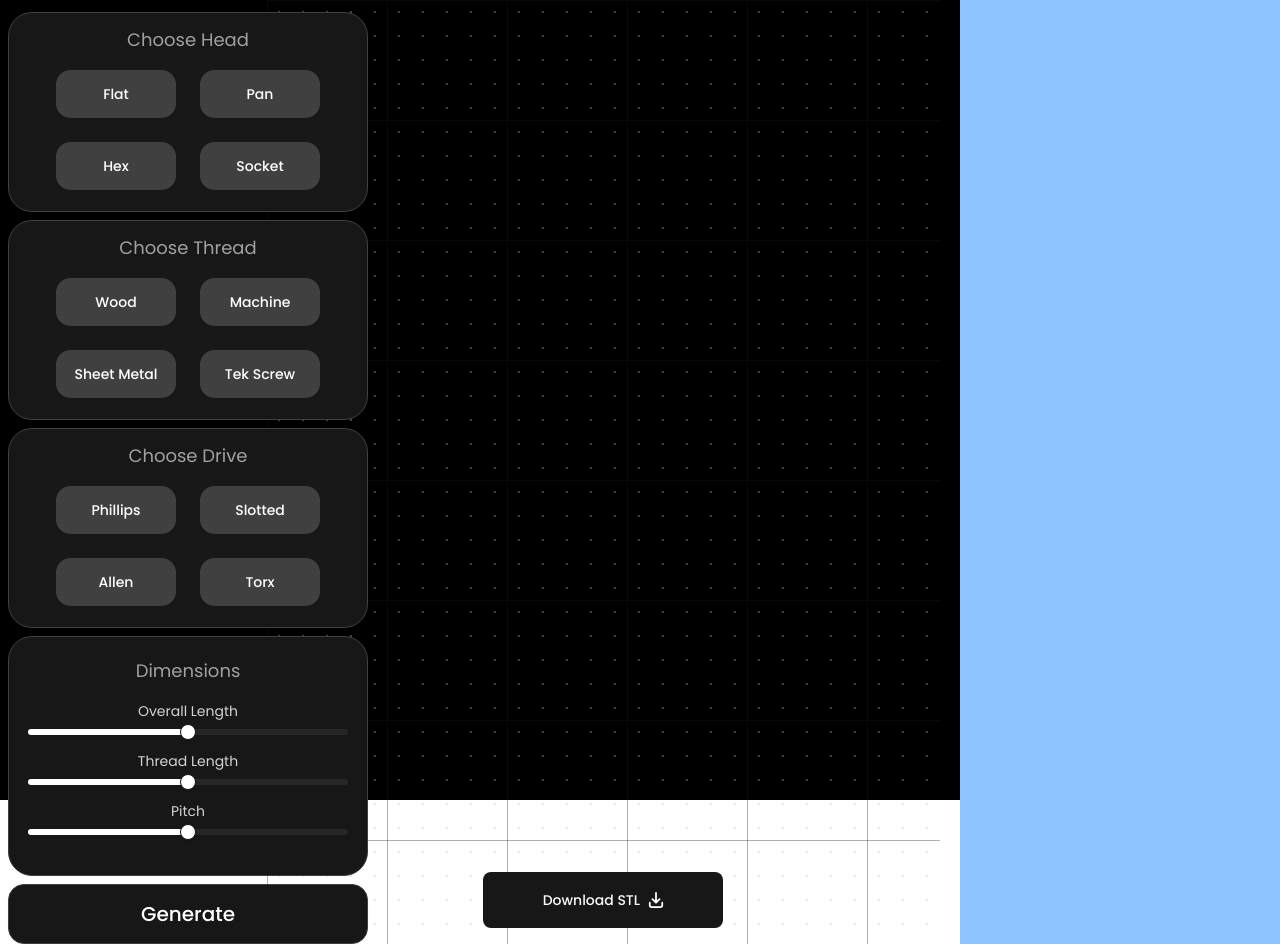
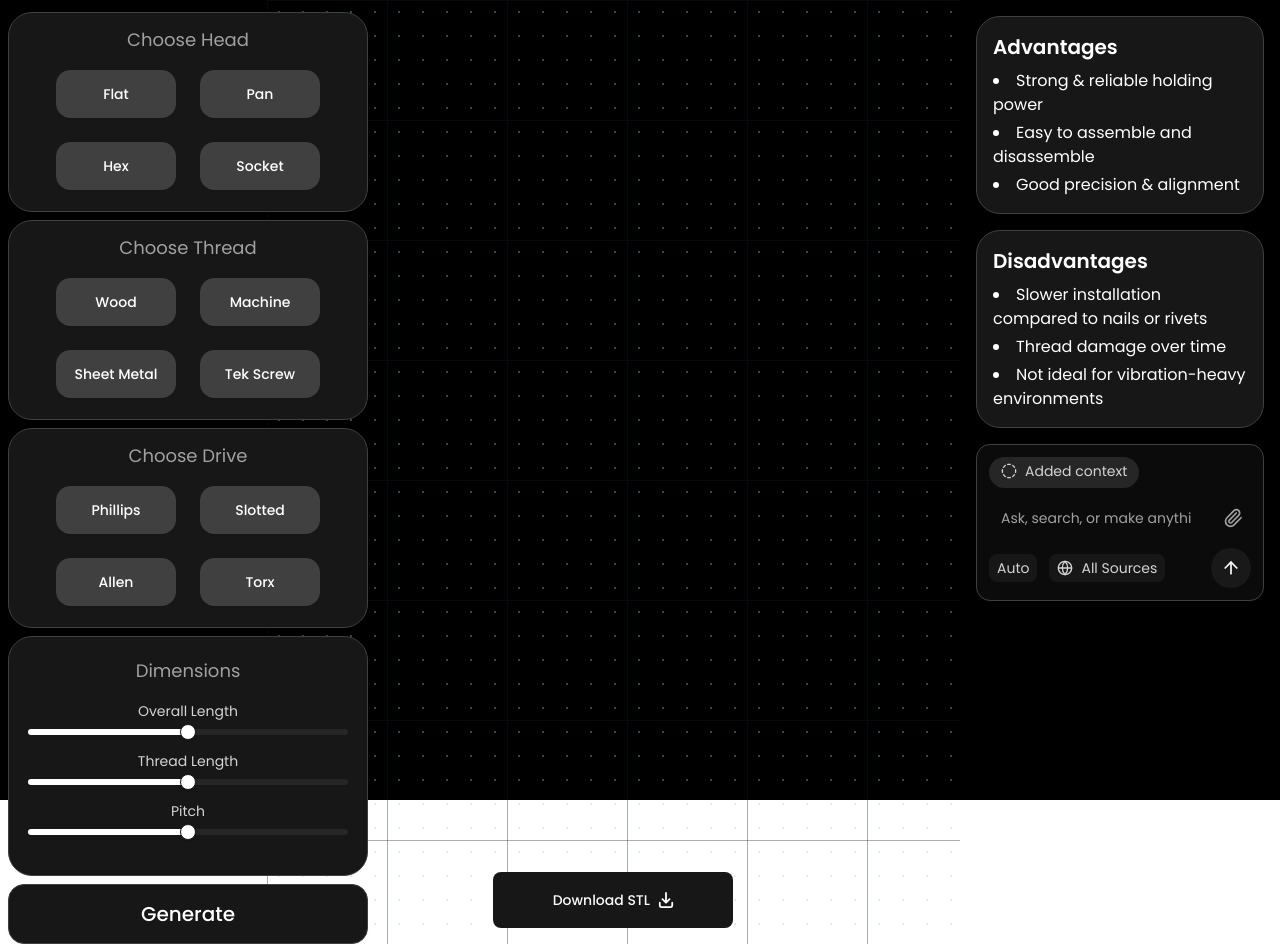
Before and after one commit to ShivanshuPande/formex-Project, a Next.js app: page /explore/screw in a window 1280 px wide. Built offline with nearby package versions, Linux system fonts and the light colour scheme.

Commit message:
final changes for now

```diff
--- a/src/app/explore/screw/page.tsx
+++ b/src/app/explore/screw/page.tsx
@@ -1,7 +1,9 @@
 "use client"
 import { Button } from "@/components/ui/button";
+import SearchBox from "@/components/ui/Chatbox";
 import ChoiceCard from "@/components/ui/ChoiceCard";
 import ChoiceSlider from "@/components/ui/ChoiceSlider";
+import Vantages from "@/components/ui/Vantages";
 
 export default function Page(){
     return (
@@ -16,7 +18,7 @@ export default function Page(){
             </div>
 
 
-            <div className="col-span-13 relative overflow-hidden flex flex-col-reverse mr-5">
+            <div className="col-span-13 relative overflow-hidden flex flex-col-reverse">
                 <div className="absolute inset-0 pointer-events-none z-0" aria-hidden="true">
                     <div
                     className="w-full h-full opacity-100"
@@ -36,6 +38,7 @@ export default function Page(){
 
 
                     <div className="flex flex-row items-center justify-center">
+
                         <Button onClick={()=>{alert("Your Model is being downloaded")}} className="cursor-pointer w-60 h-14 mb-4 bg-neutral-900 z-10" >Download STL<svg className="w-6 h-6 text-white dark:text-white" aria-hidden="true" xmlns="http://www.w3.org/2000/svg" fill="none" viewBox="0 0 16 18">
                             <path stroke="currentColor" stroke-linecap="round" stroke-linejoin="round" stroke-width="2" d="M8 1v11m0 0 4-4m-4 4L4 8m11 4v3a2 2 0 0 1-2 2H3a2 2 0 0 1-2-2v-3"/>
                         </svg></Button>
@@ -43,7 +46,11 @@ export default function Page(){
 
             </div>
 
-            <div className="col-span-6 bg-blue-300 z-10"></div>
+            <div className="col-span-6  z-10">
+                <Vantages title="Advantages" point1="Strong & reliable holding power" point2="Easy to assemble and disassemble" point3="Good precision & alignment"/>
+                <Vantages title="Disadvantages" point1="Slower installation compared to nails or rivets" point2="Thread damage over time" point3="Not ideal for vibration-heavy environments"/>
+                <SearchBox/>
+            </div>
 
         </div>
     )
--- /dev/null
+++ b/src/components/ui/Chatbox.tsx
@@ -0,0 +1,75 @@
+// SearchBox.tsx
+"use client";
+
+import { Input } from "@/components/ui/input"; // shadcn Input
+import { Button } from "@/components/ui/button"; // shadcn Button (optional)
+import { Paperclip, Globe, ArrowUp, CircleDashed } from "lucide-react"; // or any icon lib
+
+export default function SearchBox() {
+  return (
+    <div className="max-w-[720px] mx-4">
+      {/* outer rounded container */}
+      <div className="rounded-xl border border-neutral-700 bg-[#0b0b0b] p-3">
+        {/* top row: 'Add context' pill */}
+        <div className="flex items-start gap-3">
+          <button
+            type="button"
+            className="px-3 py-1 rounded-full bg-neutral-800 text-sm text-neutral-300 hover:bg-neutral-700"
+          >
+            <span className="inline-flex items-center gap-2">
+              <CircleDashed className="w-4 h-4" />
+              Added context
+            </span>
+          </button>
+        </div>
+
+        {/* main input area */}
+        <div className="mt-3 flex items-center gap-3">
+          {/* input - make it full width */}
+          <div className="flex-1">
+            {/* Use shadcn Input or a plain input */}
+            <Input
+              placeholder="Ask, search, or make anything..."
+              className="bg-transparent text-neutral-200 placeholder:text-neutral-400 border-none focus:ring-0"
+            />
+          </div>
+
+          {/* paperclip icon */}
+          <button
+            type="button"
+            aria-label="attach"
+            className="p-2 rounded-md hover:bg-neutral-800/40"
+          >
+            <Paperclip className="w-5 h-5 text-neutral-400" />
+          </button>
+        </div>
+
+        {/* footer row: left helpers + right send button */}
+        <div className="mt-3 flex items-center justify-between text-sm">
+          <div className="flex items-center gap-3 text-neutral-400">
+            {/* Auto badge */}
+            <div className="flex items-center gap-2 px-2 py-1 rounded-md bg-neutral-900 text-neutral-300">
+              Auto
+            </div>
+
+            {/* All Sources with globe icon */}
+            <div className="flex items-center gap-2 px-2 py-1 rounded-md bg-neutral-900 text-neutral-300">
+              <Globe className="w-4 h-4" />
+              All Sources
+            </div>
+          </div>
+
+          <div className="flex items-center gap-2">
+            <button
+              type="button"
+              className="w-10 h-10 rounded-full bg-white/6 flex items-center justify-center hover:scale-[1.03] transition"
+              aria-label="send"
+            >
+              <ArrowUp className="w-5 h-5 text-white" />
+            </button>
+          </div>
+        </div>
+      </div>
+    </div>
+  );
+}
--- /dev/null
+++ b/src/components/ui/Vantages.tsx
@@ -0,0 +1,19 @@
+type VantagesProps = {
+    title: string;
+    point1: string;
+    point2: string;
+    point3: string;
+};
+
+export default function Vantages({ title, point1, point2, point3 }: VantagesProps) {
+    return (
+        <div className="p-4 text-white  rounded-3xl bg-neutral-900 border-1 border-neutral-700 m-4">
+            <h2 className="flex items-center just text-xl font-semibold mb-2">{title}</h2>
+            <ul className="list-disc list-inside space-y-1">
+                <li>{point1}</li>
+                <li>{point2}</li>
+                <li>{point3}</li>
+            </ul>
+        </div>
+    );
+}
--- /dev/null
+++ b/src/components/ui/input.tsx
@@ -0,0 +1,21 @@
+import * as React from "react"
+
+import { cn } from "@/lib/utils"
+
+function Input({ className, type, ...props }: React.ComponentProps<"input">) {
+  return (
+    <input
+      type={type}
+      data-slot="input"
+      className={cn(
+        "file:text-foreground placeholder:text-muted-foreground selection:bg-primary selection:text-primary-foreground dark:bg-input/30 border-input h-9 w-full min-w-0 rounded-md border bg-transparent px-3 py-1 text-base shadow-xs transition-[color,box-shadow] outline-none file:inline-flex file:h-7 file:border-0 file:bg-transparent file:text-sm file:font-medium disabled:pointer-events-none disabled:cursor-not-allowed disabled:opacity-50 md:text-sm",
+        "focus-visible:border-ring focus-visible:ring-ring/50 focus-visible:ring-[3px]",
+        "aria-invalid:ring-destructive/20 dark:aria-invalid:ring-destructive/40 aria-invalid:border-destructive",
+        className
+      )}
+      {...props}
+    />
+  )
+}
+
+export { Input }
```
